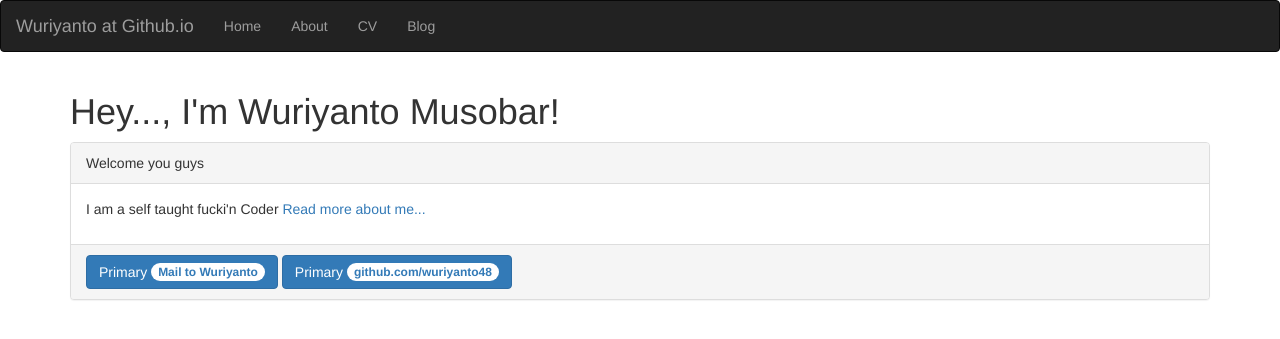
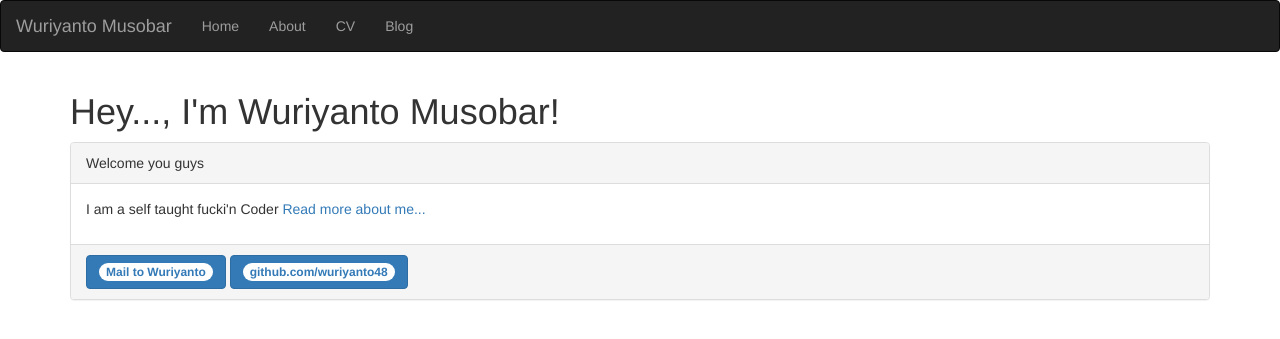
Before and after one commit to wuriyanto48/wuriyanto48.github.io, a Jekyll site: the page built from index.html, in a window 1280 px wide. Shown: the top 339 px of the page. Built offline with Jekyll 4.4.1, drawn with Linux system fonts in a browser that asks for light colours; nearby versions of some CDN libraries; Markdown is read by kramdown in place of the engine named in the settings.

Commit message:
Update default.html

```diff
--- a/_layouts/default.html
+++ b/_layouts/default.html
@@ -10,7 +10,7 @@
     <nav class="navbar navbar-inverse">
     <div class="container-fluid">
       <div class="navbar-header">
-        <a class="navbar-brand" href="#">Wuriyanto at Github.io</a>
+        <a class="navbar-brand" href="#">Wuriyanto Musobar</a>
       </div>
       <ul class="nav navbar-nav">
         <li><a href="/">Home</a></li>
@@ -28,8 +28,8 @@
           <div class="panel-heading">{{ page.title_header }}</div>
           <div class="panel-body">{{ content }}</div>
           <div class="panel-footer">
-            <a type="button" class="btn btn-primary" href="mailto:wuriyanto007@gmail.com">Primary <span class="badge">Mail to Wuriyanto</span></a>
-            <a type="button" class="btn btn-primary" href="https://github.com/wuriyanto48">Primary <span class="badge">github.com/wuriyanto48</span></a>
+            <a type="button" class="btn btn-primary" href="mailto:wuriyanto007@gmail.com"><span class="badge">Mail to Wuriyanto</span></a>
+            <a type="button" class="btn btn-primary" href="https://github.com/wuriyanto48"><span class="badge">github.com/wuriyanto48</span></a>
           </div>
         </div>
       </div><!-- /.container -->
```
